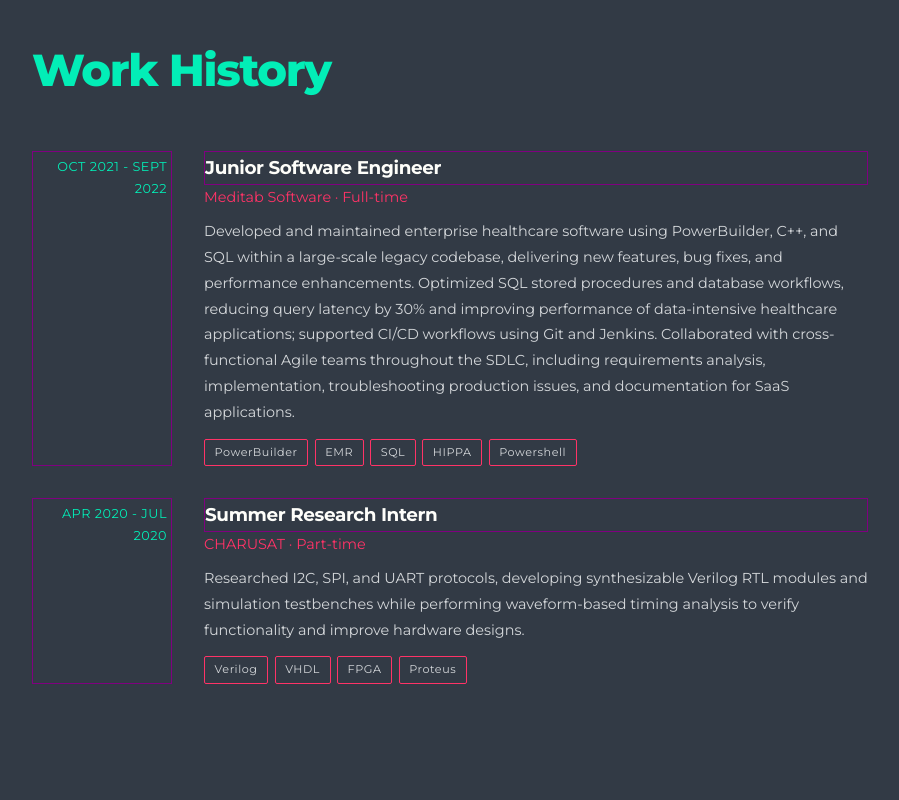
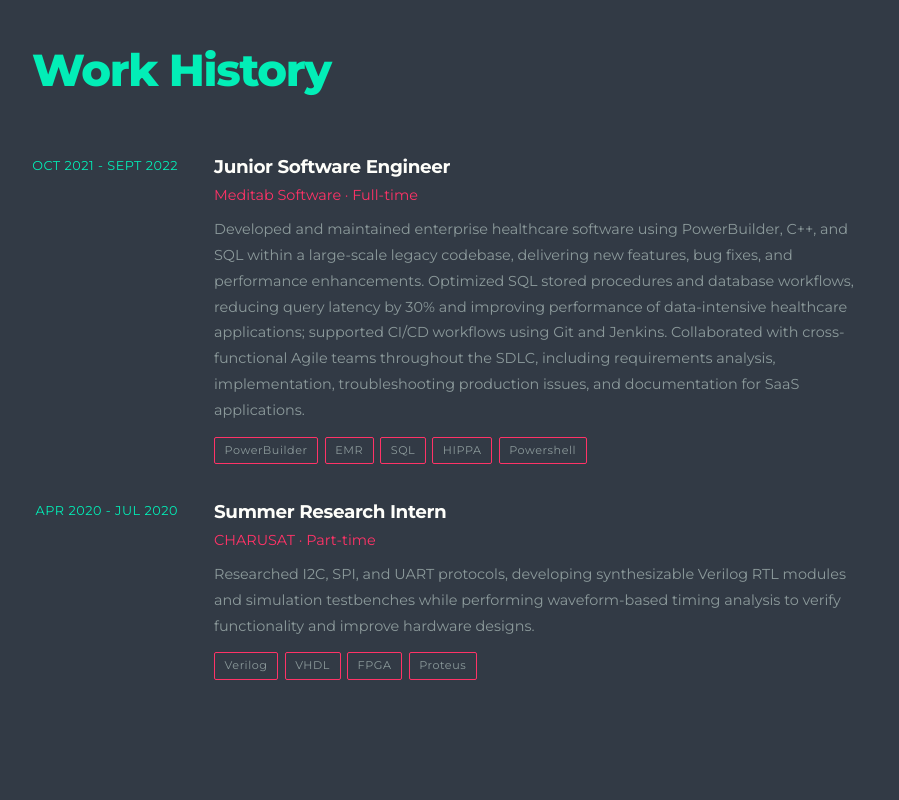
Before and after one commit to ketul-P/folio, a React app: page / in a window 1280 px wide. Shown: the part 1440-2240 px from the top of the page, without its empty margins (190-1089 px from the left). Built offline with nearby package versions, Linux system fonts and the light colour scheme; the HTML template or start-up script is replaced by a standard one.

Commit message:
- Date Correction

```diff
--- a/src/components/Experience.module.css
+++ b/src/components/Experience.module.css
@@ -1,7 +1,7 @@
 .item {
   display: grid;
-  grid-template-columns: 140px 1fr;
-  gap: 1.25rem 2rem;
+  grid-template-columns: 150px 1fr;
+  gap: 1rem 2rem;
   padding: 1rem 0;
 }
 
@@ -12,7 +12,6 @@
   padding-right: 0.25rem;
   letter-spacing: 0.04em;
   text-align: right;
-  border: 1px solid purple;
 }
 
 .role {
@@ -20,7 +19,6 @@
   font-size: 1.15rem;
   font-weight: 700;
   letter-spacing: -0.02em;
-  border: 1px solid purple;
 }
 
 .company {
--- a/src/components/Projects.module.css
+++ b/src/components/Projects.module.css
@@ -1,7 +1,8 @@
 .grid {
   display: flex;
+  flex-direction: column;
   flex-wrap: wrap;
-  gap: 1.5rem;
+  margin: 0 5px;
 }
 
 .card {
@@ -13,7 +14,7 @@
   overflow: hidden;
   background-size: cover;
   background-position: center;
-  border: 1px solid transparent;
+  border: 1px solid var(--muted);
   transition: transform 0.22s, border-color 0.22s, box-shadow 0.22s;
 }
 
@@ -22,11 +23,11 @@
   position: absolute;
   inset: 0;
   background: linear-gradient(
-    to right,
-    rgba(0, 0, 0, 0.88) 0%,
-    rgba(0, 0, 0, 0.65) 45%,
-    rgba(0, 0, 0, 0.1) 80%
-  );
+    90deg,
+    var(--bg) 0%,
+    var(--bg) 45%,
+    transparent 70%);
+
   transition: opacity 0.22s;
 }
 
--- a/src/components/Skills.module.css
+++ b/src/components/Skills.module.css
@@ -21,7 +21,7 @@
   font-family: var(--font-head);
   font-size: 0.9rem;
   font-weight: 700;
-  color: var(--accent2);
+  color: var(--accent);
   margin-bottom: 0.7rem;
   letter-spacing: 0.05em;
 }
@@ -40,5 +40,5 @@
 
 .list li::before {
   content: '> ';
-  color: var(--accent2);
+  color: var(--accent);
 }
--- a/src/index.css
+++ b/src/index.css
@@ -6,7 +6,7 @@
   --accent:   #ff3367;
   --accent2:  #02eeb7;
   --text:     #fefefa;
-  --muted:    #d4d7da;
+  --muted:    #8c9a9b;
   --font-head: 'Montserrat', monospace;
   --font-mono: 'Montserrat', monospace;
 }
```
